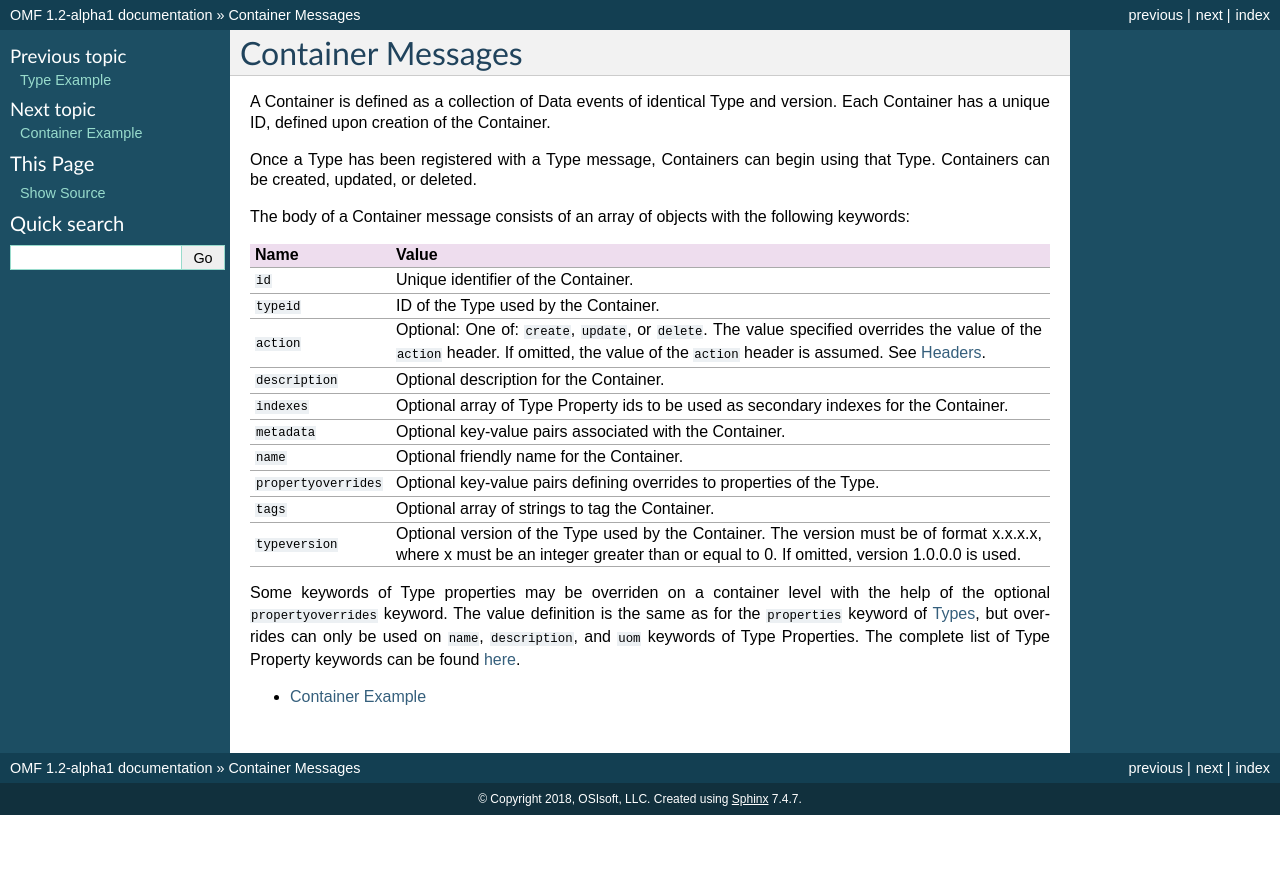
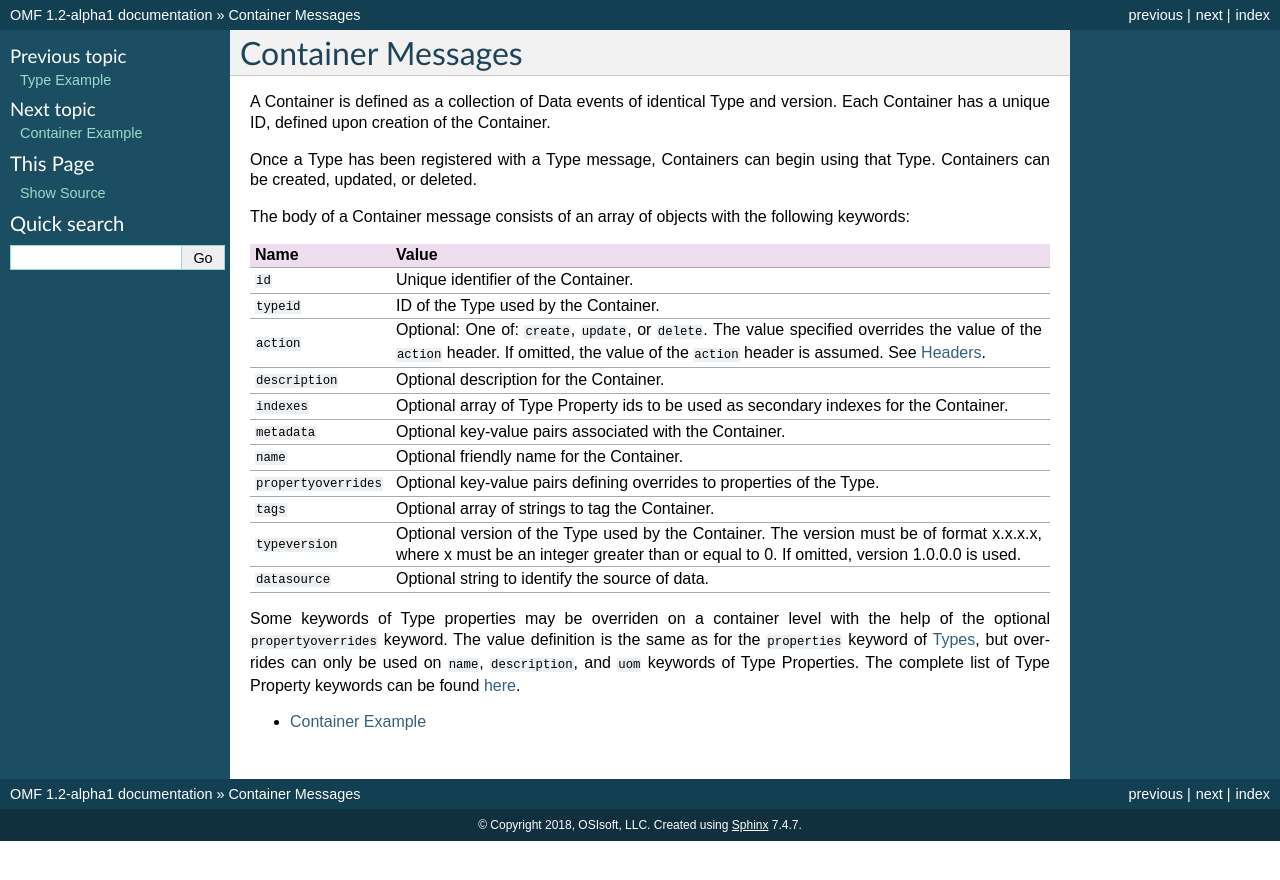
Before and after one commit to AVEVA/OMF-Docs, a Sphinx documentation site: the page built from docs/Container_Messages.rst, in a window 1280 px wide. Shown: the top 880 px of the page. Built offline with Sphinx 7.4.7, drawn with Linux system fonts in a browser that asks for light colours.

```diff
--- a/docs/Container_Messages.rst
+++ b/docs/Container_Messages.rst
@@ -20,6 +20,7 @@
 ``propertyoverrides``  Optional key-value pairs defining overrides to properties of the Type.
 ``tags``               Optional array of strings to tag the Container.
 ``typeversion``        Optional version of the Type used by the Container. The version must be of format x.x.x.x, where x must be an integer greater than or equal to 0. If omitted, version 1.0.0.0 is used.
+``datasource``         Optional string to identify the source of data.
 =====================  =================================================================================================
 
 Some keywords of Type properties may be overriden on a container level with the help of the optional ``propertyoverrides`` keyword. The value definition is the same as for the ``properties`` keyword of :doc:`Types <Type_Messages>`, but overrides can only be used on ``name``, ``description``, and ``uom`` keywords of Type Properties. The complete list of Type Property keywords can be found :doc:`here <Type_Properties_and_Formats>`.
--- a/docs/Container_Msg_Sample.rst
+++ b/docs/Container_Msg_Sample.rst
@@ -20,6 +20,7 @@
 		"id": "Tank1Measurements",
 		"typeid": "TankMeasurement",
 		"typeVersion": "1.0.0.0",
+		"dataSource": "myDataSource",
 		"indexes": ["Pressure"]
 	}, {
 		"id": "Tank2Measurements",
```
